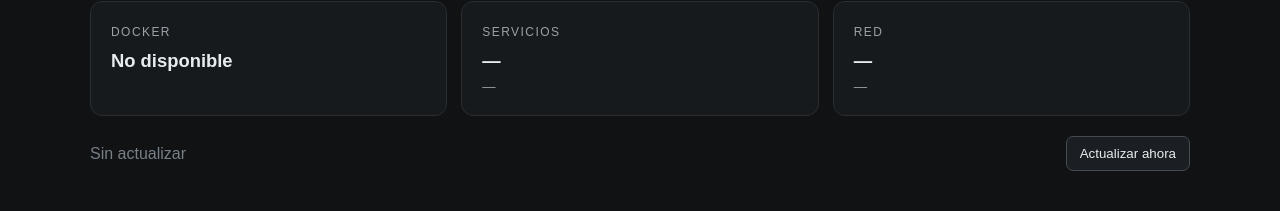
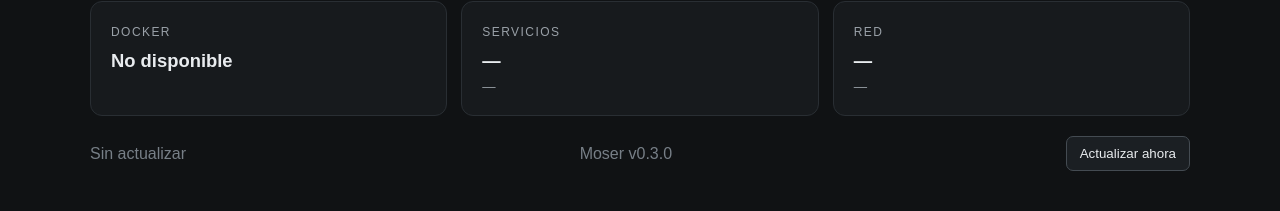
Before and after one commit to nicolaievich/Moser, a FastAPI app: template templates/index.html in a window 1280 px wide. Shown: the part 639-850 px from the top of the page. Run offline with FastAPI, Linux system fonts and the light colour scheme; the template is opened without the code that fills it, so the values that code supplies are empty.

```diff
--- a/app/main.py
+++ b/app/main.py
@@ -15,7 +15,7 @@ from app.monitoring.system import get_hardware_info, get_system_status
 
 BASE_DIR = Path(__file__).resolve().parent.parent
 
-app = FastAPI(title="Moser", description="Panóptico del servidor: monitor ligero de Linux.", version="0.2.0")
+app = FastAPI(title="Moser", description="Panóptico del servidor: monitor ligero de Linux.", version="0.3.0")
 app.add_middleware(
     SessionMiddleware,
     secret_key=os.environ.get("MOSER_SESSION_SECRET", "change-me-in-production"),
@@ -93,7 +93,7 @@ async def logout(request: Request):
 async def monitor(request: Request):
     if not request.session.get("authenticated"):
         return RedirectResponse("/setup" if not user_exists() else "/login", status_code=303)
-    return templates.TemplateResponse(request=request, name="index.html", context={"title": "Moser"})
+    return templates.TemplateResponse(request=request, name="index.html", context={"title": "Moser · v0.3.0"})
 
 
 @app.get("/api/system/info")
--- a/templates/index.html
+++ b/templates/index.html
@@ -22,5 +22,5 @@
 <article class="card"><span class="label">Servicios</span><strong id="services-summary">—</strong><small id="services-detail">—</small></article>
 <article class="card"><span class="label">Red</span><strong id="network-summary">—</strong><small id="network-detail">—</small></article>
 </section>
-<section class="footer-row"><span id="updated">Sin actualizar</span><button id="refresh">Actualizar ahora</button></section>
+<section class="footer-row"><span id="updated">Sin actualizar</span><span>Moser v0.3.0</span><button id="refresh">Actualizar ahora</button></section>
 </main><script src="{{ url_for('static', path='app.js') }}"></script></body></html>
```
Also changed, not shown: README.md, 2 other files.
